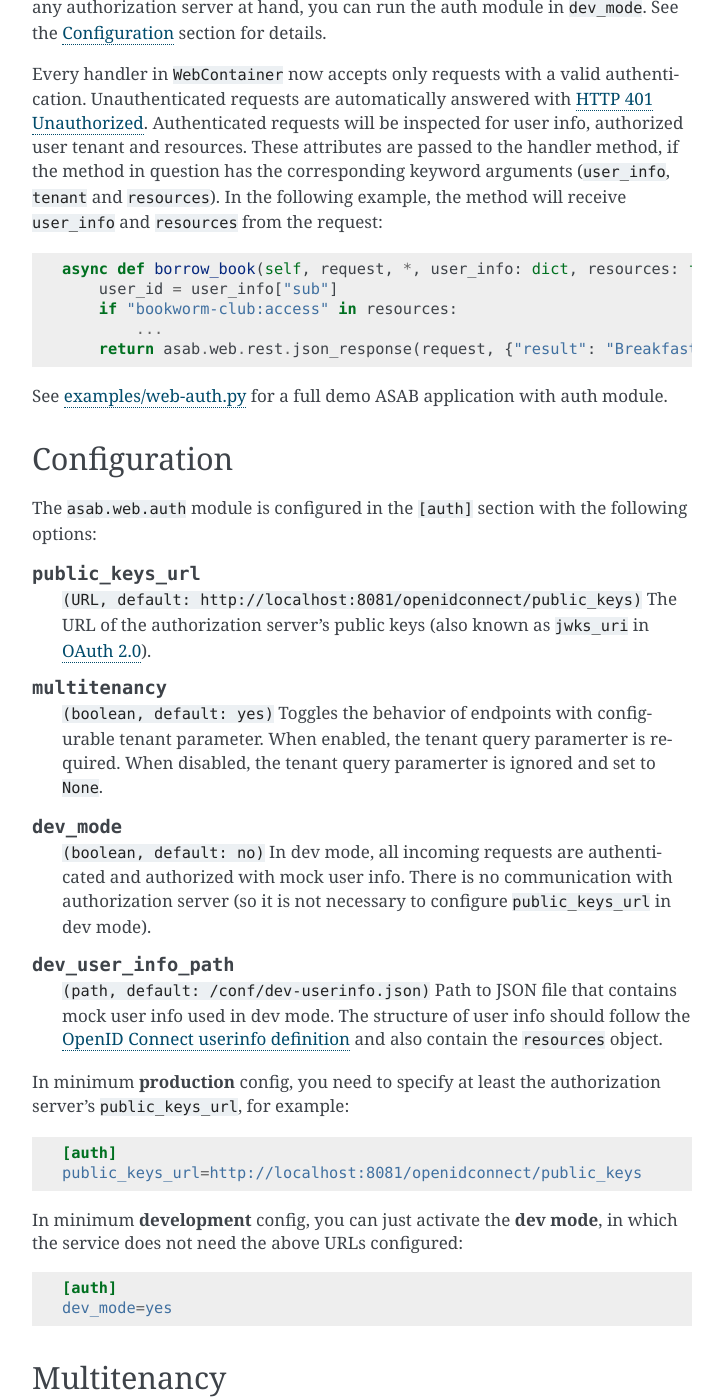
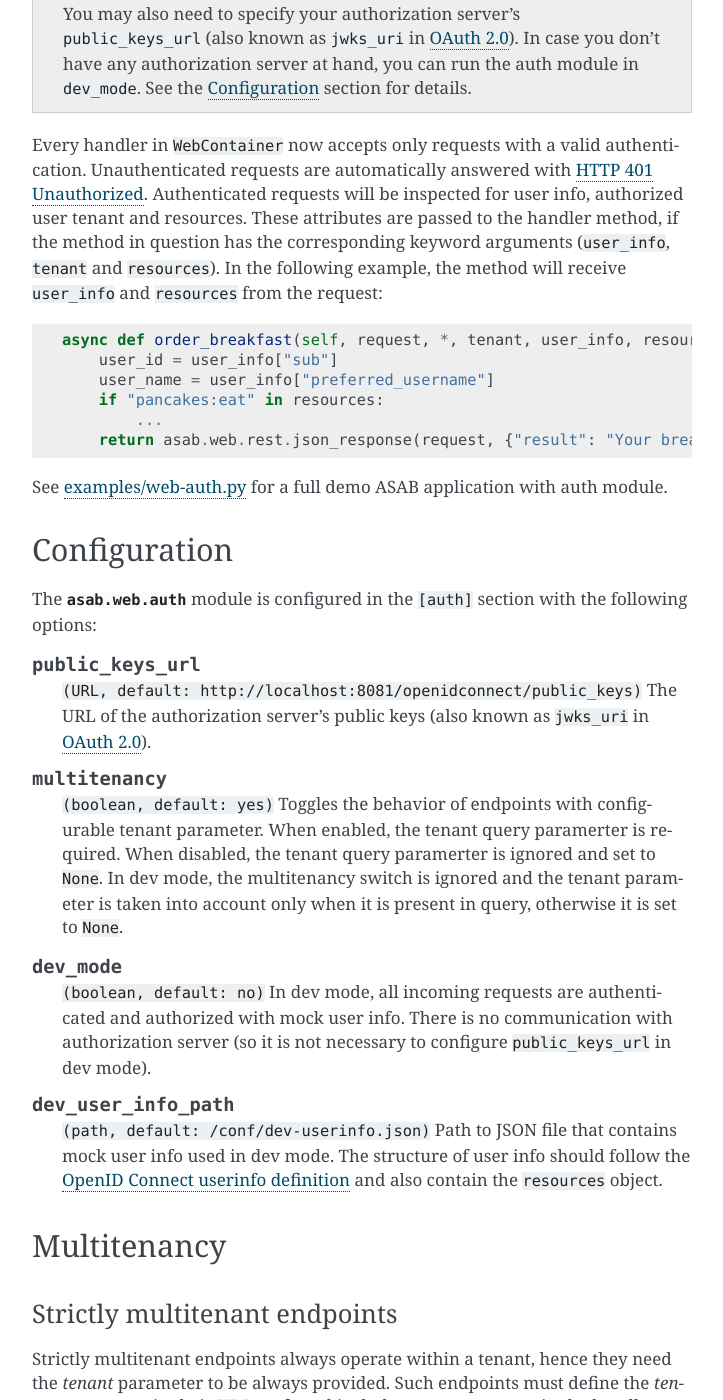
Before and after one commit to TeskaLabs/asab, a Sphinx documentation site: the page built from doc/asab/web/auth.rst, in a window 1280 px wide and 1400 px high, scrolled down 837 px. Shown: the whole window, without its empty margins (388-1111 px from the left). Built offline with Sphinx 7.4.7, drawn with Linux system fonts in a browser that asks for light colours; cross-references to code outside the pages are shown as plain code; some of the changed text lies outside the part shown.

Commit message:
Debugging auth documentation

````diff
--- a/doc/asab/web/auth.rst
+++ b/doc/asab/web/auth.rst
@@ -4,7 +4,7 @@
 Authorization and multitenancy
 ==============================
 
-The :module:`asab.web.auth` module provides `authentication <https://en.wikipedia.org/wiki/Authentication>`__
+The :mod:`asab.web.auth` module provides `authentication <https://en.wikipedia.org/wiki/Authentication>`__
 and `authorization <https://en.wikipedia.org/wiki/Authorization>`__ of incoming requests.
 This enables your application to differentiate between users, grant or deny them API access depending
 on their permissions and work with other relevant user data.
@@ -38,11 +38,12 @@ To get started, initialize :class:`AuthService` and install it in your :class:`a
             self.AuthService = asab.web.auth.AuthService(self)
             self.AuthService.install(self.WebContainer)
 
->:bulb:
-You may also need to specify your authorization server's
-``public_keys_url`` (also known as ``jwks_uri`` in `OAuth 2.0 <https://www.rfc-editor.org/rfc/rfc8414#section-2>`__).
-In case you don't have any authorization server at hand, you can run the auth module in ``dev_mode``.
-See the :ref:`configuration` section for details.
+.. note::
+
+    You may also need to specify your authorization server's
+    ``public_keys_url`` (also known as ``jwks_uri`` in `OAuth 2.0 <https://www.rfc-editor.org/rfc/rfc8414#section-2>`__).
+    In case you don't have any authorization server at hand, you can run the auth module in ``dev_mode``.
+    See the :ref:`configuration` section for details.
 
 Every handler in ``WebContainer`` now accepts only requests with a valid authentication.
 Unauthenticated requests are automatically answered with
@@ -54,11 +55,12 @@ In the following example, the method will receive ``user_info`` and ``resources`
 
 .. code:: python
 
-    async def borrow_book(self, request, *, user_info: dict, resources: frozenset):
+    async def order_breakfast(self, request, *, tenant, user_info, resources):
         user_id = user_info["sub"]
-        if "bookworm-club:access" in resources:
+        user_name = user_info["preferred_username"]
+        if "pancakes:eat" in resources:
             ...
-        return asab.web.rest.json_response(request, {"result": "Breakfast ordered!"})
+        return asab.web.rest.json_response(request, {"result": "Your breakfast is being prepared!"})
 
 See `examples/web-auth.py <https://github.com/TeskaLabs/asab/blob/master/examples/web-auth.py>`__
 for a full demo ASAB application with auth module.
@@ -69,7 +71,7 @@ for a full demo ASAB application with auth module.
 Configuration
 =============
 
-The :module:`asab.web.auth` module is configured in the ``[auth]`` section with the following options:
+The :mod:`asab.web.auth` module is configured in the ``[auth]`` section with the following options:
 
 .. option:: public_keys_url
 
@@ -81,6 +83,8 @@ The :module:`asab.web.auth` module is configured in the ``[auth]`` section with
     ``(boolean, default: yes)`` Toggles the behavior of endpoints with configurable tenant parameter.
     When enabled, the tenant query paramerter is required.
     When disabled, the tenant query paramerter is ignored and set to ``None``.
+    In dev mode, the multitenancy switch is ignored and the tenant parameter is taken into account only when it is
+    present in query, otherwise it is set to ``None``.
 
 .. option:: dev_mode
 
@@ -94,21 +98,6 @@ The :module:`asab.web.auth` module is configured in the ``[auth]`` section with
     The structure of user info should follow the
     `OpenID Connect userinfo definition <https://openid.net/specs/openid-connect-core-1_0.html#UserInfoResponse>`__
     and also contain the ``resources`` object.
-
-In minimum **production** config, you need to specify at least the authorization server's ``public_keys_url``, for example:
-
-.. code:: ini
-
-    [auth]
-    public_keys_url=http://localhost:8081/openidconnect/public_keys
-
-
-In minimum **development** config, you can just activate the **dev mode**, in which the service does not need the above URLs configured:
-
-.. code:: ini
-
-    [auth]
-    dev_mode=yes
 
 
 Multitenancy
@@ -197,14 +186,13 @@ In dev mode, actual authorization is disabled and replaced with mock authorizati
 without authorization server. Activate by enabling ``dev_mode`` in the ``[auth]`` config section. You can also specify
 a path to a JSON file with your own mocked userinfo payload ``[auth] dev_user_info_path``:
 
-```ini
-[auth]
-dev_mode=yes
-dev_user_info_path=${THIS_DIR}/mock_userinfo.json
-```
+.. code:: ini
 
-When dev mode is enabled, you don't have to provide `public_keys_url` as these options are ignored.
+    [auth]
+    dev_mode=yes
+    dev_user_info_path=${THIS_DIR}/mock_userinfo.json
 
+When dev mode is enabled, you don't have to provide `public_keys_url` as this option is ignored.
 
 
 Reference
@@ -216,36 +204,9 @@ AuthService
 
     .. automethod:: install
 
-        Applies authorization and
-
 Handler decorators
 ------------------
 
-Require
-~~~~~~~
 .. autofunction:: require
 
-Sets resources that are required to access the endpoint. Requests that do not have these resources result in a ``HTTP 403 Forbidden`` response.
-
-Usage:
-
-.. code:: python
-
-    @asab.web.auth.require("cake:access", "cake:eat")
-    async def eat_cake(self, request, *, user_info):
-        await CafeService.eat("cake", user=user_info["sub"])
-        return asab.web.rest.json_response(request, {"result": "OK"})
-
-
 .. autofunction:: noauth
-
-Exempts the endpoint from authentication and authorization. No user info/tenants/resources are available in the handler method.
-
-Usage:
-
-.. code:: python
-
-    @asab.web.auth.noauth
-    async def drink_soda(self, request):
-        await CafeService.drink("soda")
-        return asab.web.rest.json_response(request, {"result": "OK"})
````
Also changed, not shown: 1 other file.
